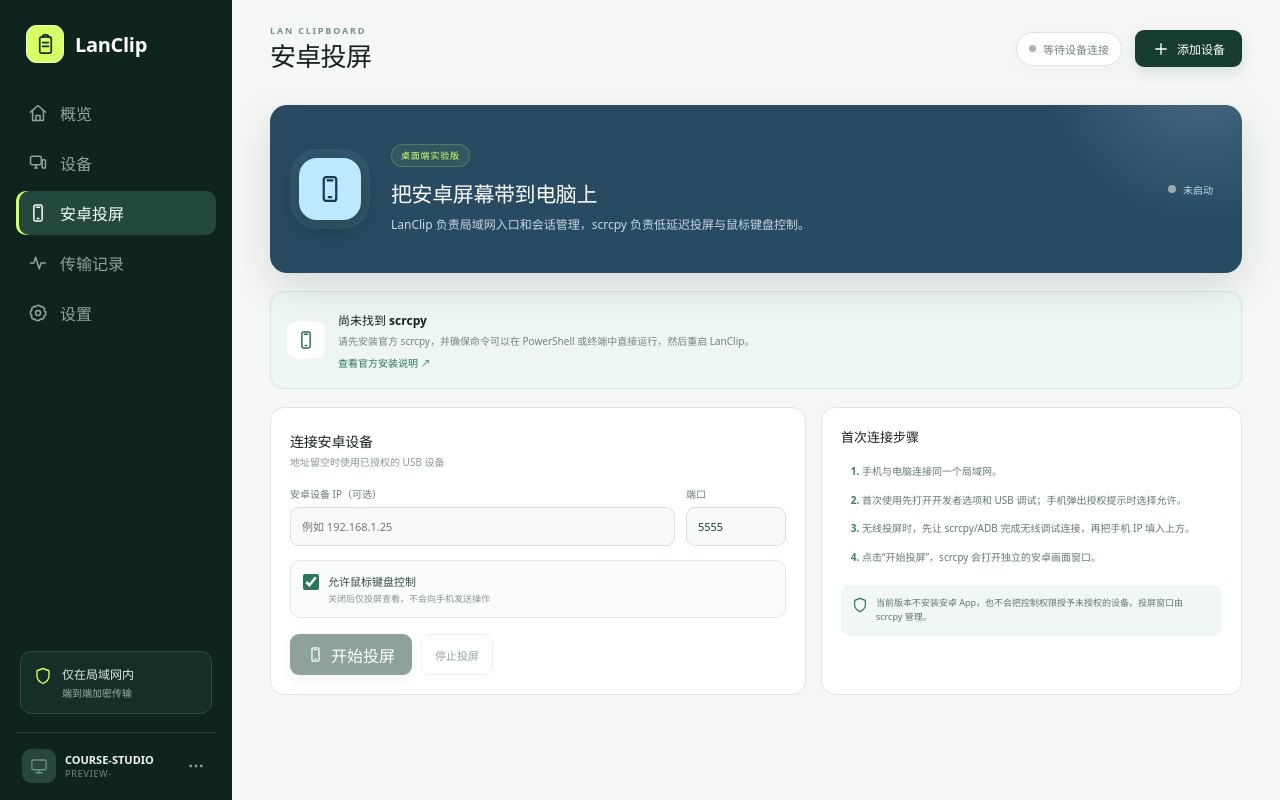
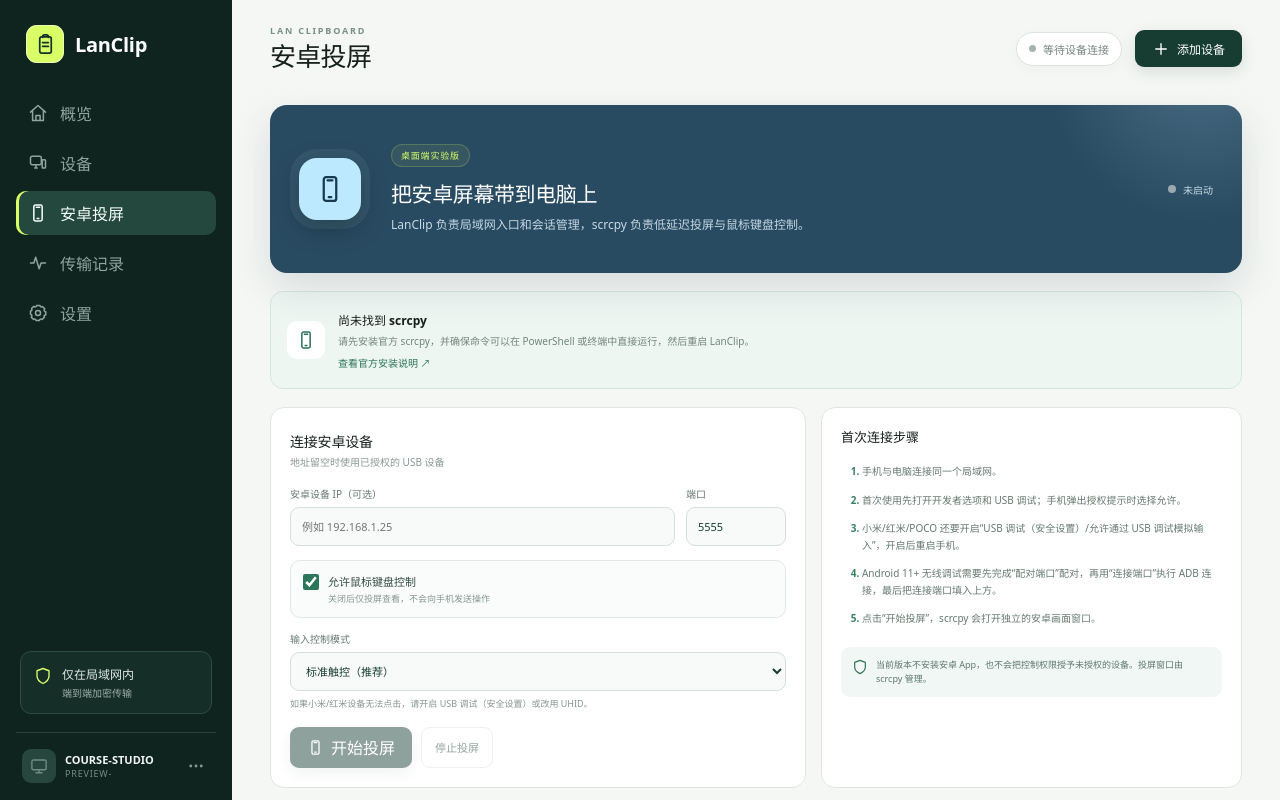
Before and after one commit to TimekeeperXY/LanClip, a React (Vite) app: page / in a window 1280 px wide. Both pictures are taken after a click on the button "安卓投屏". Built offline with nearby package versions, Linux system fonts and the light colour scheme.

Commit message:
Improve Android mirror input and wireless selection

```diff
--- a/src/App.css
+++ b/src/App.css
@@ -73,6 +73,11 @@
 .mirror-field input { height: 39px; width: 100%; padding: 0 11px; border: 1px solid #d6dfda; border-radius: 9px; background: #f8faf9; outline: none; color: #173d33; font-size: 11px; }
 .mirror-field input:focus { border-color: #4d7a6c; box-shadow: 0 0 0 3px #2d6b5915; }
 .mirror-field input:disabled { color: #8c9994; background: #f0f3f1; }
+.mirror-field select { height: 39px; width: 100%; padding: 0 11px; border: 1px solid #d6dfda; border-radius: 9px; background: #f8faf9; outline: none; color: #173d33; font-size: 11px; }
+.mirror-field select:focus { border-color: #4d7a6c; box-shadow: 0 0 0 3px #2d6b5915; }
+.mirror-field select:disabled { color: #8c9994; background: #f0f3f1; }
+.mirror-mode-field { margin-top: 13px; }
+.mirror-mode-field small { color: #87958f; font-size: 9px; line-height: 1.5; }
 .mirror-control { display: flex; align-items: flex-start; gap: 9px; padding: 12px; border: 1px solid #e1e8e3; border-radius: 10px; background: #fafcfb; cursor: pointer; }
 .mirror-control input { width: 16px; height: 16px; margin: 1px 0 0; accent-color: #2c765b; }
 .mirror-control span { display: flex; flex-direction: column; gap: 3px; }
--- a/src/App.tsx
+++ b/src/App.tsx
@@ -53,6 +53,7 @@
   adbAvailable: boolean;
   running: boolean;
 };
+type MirrorMouseMode = "sdk" | "uhid";
 
 const APP_VERSION = "0.2.3";
 
@@ -106,6 +107,7 @@
   const [mirrorAddress, setMirrorAddress] = useState("");
   const [mirrorPort, setMirrorPort] = useState("5555");
   const [mirrorControl, setMirrorControl] = useState(true);
+  const [mirrorMouseMode, setMirrorMouseMode] = useState<MirrorMouseMode>("sdk");
 
   const refresh = useCallback(async () => {
     if (!isTauri()) return;
@@ -173,7 +175,7 @@
 
   const startPairing = () => run("pairing", "start_pairing").catch(() => undefined);
   const toggleSync = () => run("sync", "set_sync_enabled", { enabled: !snapshot.syncEnabled }).catch(() => undefined);
-  const startMirror = () => run("mirror-start", "start_mirror", { address: mirrorAddress.trim() || null, port: Number(mirrorPort) || 5555, control: mirrorControl }).catch(() => undefined);
+  const startMirror = () => run("mirror-start", "start_mirror", { address: mirrorAddress.trim() || null, port: Number(mirrorPort) || 5555, control: mirrorControl, mouseMode: mirrorMouseMode }).catch(() => undefined);
   const stopMirror = () => run("mirror-stop", "stop_mirror").catch(() => undefined);
 
   const submitPair = async (event: FormEvent) => {
@@ -233,7 +235,7 @@
 
         {page === "overview" && <Overview snapshot={snapshot} onlineCount={onlineCount} busy={busy} onToggle={toggleSync} onStartPairing={startPairing} onPair={setPairTarget} onUnpair={(id) => run(`unpair-${id}`, "unpair_device", { deviceId: id }).catch(() => undefined)} />}
         {page === "devices" && <DevicesPage snapshot={snapshot} busy={busy} onStartPairing={startPairing} onPair={setPairTarget} onUnpair={(id) => run(`unpair-${id}`, "unpair_device", { deviceId: id }).catch(() => undefined)} />}
-        {page === "mirror" && <MirrorPage status={mirrorStatus} busy={busy} address={mirrorAddress} setAddress={setMirrorAddress} port={mirrorPort} setPort={setMirrorPort} control={mirrorControl} setControl={setMirrorControl} onStart={startMirror} onStop={stopMirror} />}
+        {page === "mirror" && <MirrorPage status={mirrorStatus} busy={busy} address={mirrorAddress} setAddress={setMirrorAddress} port={mirrorPort} setPort={setMirrorPort} control={mirrorControl} setControl={setMirrorControl} mouseMode={mirrorMouseMode} setMouseMode={setMirrorMouseMode} onStart={startMirror} onStop={stopMirror} />}
         {page === "activity" && <ActivityPage transfers={snapshot.transfers} onClear={() => run("clear", "clear_history").catch(() => undefined)}/>}
         {page === "settings" && <SettingsPage snapshot={snapshot} systemStatus={systemStatus} busy={busy} onToggle={toggleSync} onRename={() => setRenameOpen(true)} onAutostart={() => run("autostart", "set_autostart", { enabled: !systemStatus?.autostartEnabled }).catch(() => undefined)} onFirewall={() => run("firewall", "repair_firewall").catch(() => undefined)}/>}
       </main>
@@ -275,7 +277,7 @@
   return <article className="peer-card"><div className="peer-top"><span className="device-icon large"><Icon name="monitor" size={24}/><i className={peer.online ? "online" : ""}/></span><button className="icon-button" onClick={() => setMenu(!menu)}><Icon name="more"/>{menu && <span className="popover" onClick={(e) => {e.stopPropagation(); onUnpair();}}>{busy ? "正在解除…" : "解除绑定"}</span>}</button></div><h3>{peer.deviceName}</h3><p>{peer.online ? peer.address : "当前离线"}</p><div className="peer-state"><span className={peer.online ? "online" : ""}><i/>{peer.online ? "在线 · 自动同步" : "离线"}</span><Icon name="lock" size={15}/></div></article>;
 }
 
-function MirrorPage({ status, busy, address, setAddress, port, setPort, control, setControl, onStart, onStop }: {
+function MirrorPage({ status, busy, address, setAddress, port, setPort, control, setControl, mouseMode, setMouseMode, onStart, onStop }: {
   status?: MirrorStatus;
   busy?: string;
   address: string;
@@ -284,6 +286,8 @@
   setPort: (value: string) => void;
   control: boolean;
   setControl: (value: boolean) => void;
+  mouseMode: MirrorMouseMode;
+  setMouseMode: (value: MirrorMouseMode) => void;
   onStart: () => void;
   onStop: () => void;
 }) {
@@ -306,13 +310,14 @@
           <label className="mirror-field port-field"><span>端口</span><input value={port} onChange={(event) => setPort(event.target.value.replace(/\D/g, "").slice(0, 5))} inputMode="numeric" placeholder="5555" disabled={running}/></label>
         </div>
         <label className="mirror-control"><input type="checkbox" checked={control} onChange={(event) => setControl(event.target.checked)} disabled={running}/><span><strong>允许鼠标键盘控制</strong><small>关闭后仅投屏查看，不会向手机发送操作</small></span></label>
+        {control && <label className="mirror-field mirror-mode-field"><span>输入控制模式</span><select value={mouseMode} onChange={(event) => setMouseMode(event.target.value as MirrorMouseMode)} disabled={running}><option value="sdk">标准触控（推荐）</option><option value="uhid">UHID 兼容模式（小米设备可尝试）</option></select><small>{mouseMode === "uhid" ? "鼠标会被捕获；按 Alt 或 Super 可释放鼠标。" : "如果小米/红米设备无法点击，请开启 USB 调试（安全设置）或改用 UHID。"}</small></label>}
         <div className="mirror-actions"><button className="primary-button" onClick={onStart} disabled={!ready || running || busy === "mirror-start"}><Icon name="phone" size={17}/>{busy === "mirror-start" ? "正在启动…" : "开始投屏"}</button><button className="secondary-button" onClick={onStop} disabled={!running || busy === "mirror-stop"}>{busy === "mirror-stop" ? "正在停止…" : "停止投屏"}</button></div>
         {status?.scrcpyVersion && <p className="mirror-version">检测到 {status.scrcpyVersion}</p>}
       </section>
 
       <section className="settings-card mirror-card">
         <h2>首次连接步骤</h2>
-        <ol className="mirror-steps"><li>手机与电脑连接同一个局域网。</li><li>首次使用先打开开发者选项和 USB 调试；手机弹出授权提示时选择允许。</li><li>无线投屏时，先让 scrcpy/ADB 完成无线调试连接，再把手机 IP 填入上方。</li><li>点击“开始投屏”，scrcpy 会打开独立的安卓画面窗口。</li></ol>
+        <ol className="mirror-steps"><li>手机与电脑连接同一个局域网。</li><li>首次使用先打开开发者选项和 USB 调试；手机弹出授权提示时选择允许。</li><li>小米/红米/POCO 还要开启“USB 调试（安全设置）/允许通过 USB 调试模拟输入”，开启后重启手机。</li><li>Android 11+ 无线调试需要先完成“配对端口”配对，再用“连接端口”执行 ADB 连接，最后把连接端口填入上方。</li><li>点击“开始投屏”，scrcpy 会打开独立的安卓画面窗口。</li></ol>
         <div className="mirror-note"><Icon name="shield" size={16}/><span>当前版本不安装安卓 App，也不会把控制权限授予未授权的设备。投屏窗口由 scrcpy 管理。</span></div>
       </section>
     </div>
```
Also changed, not shown: 3 other files (tests, documents, lock files or other folders).
